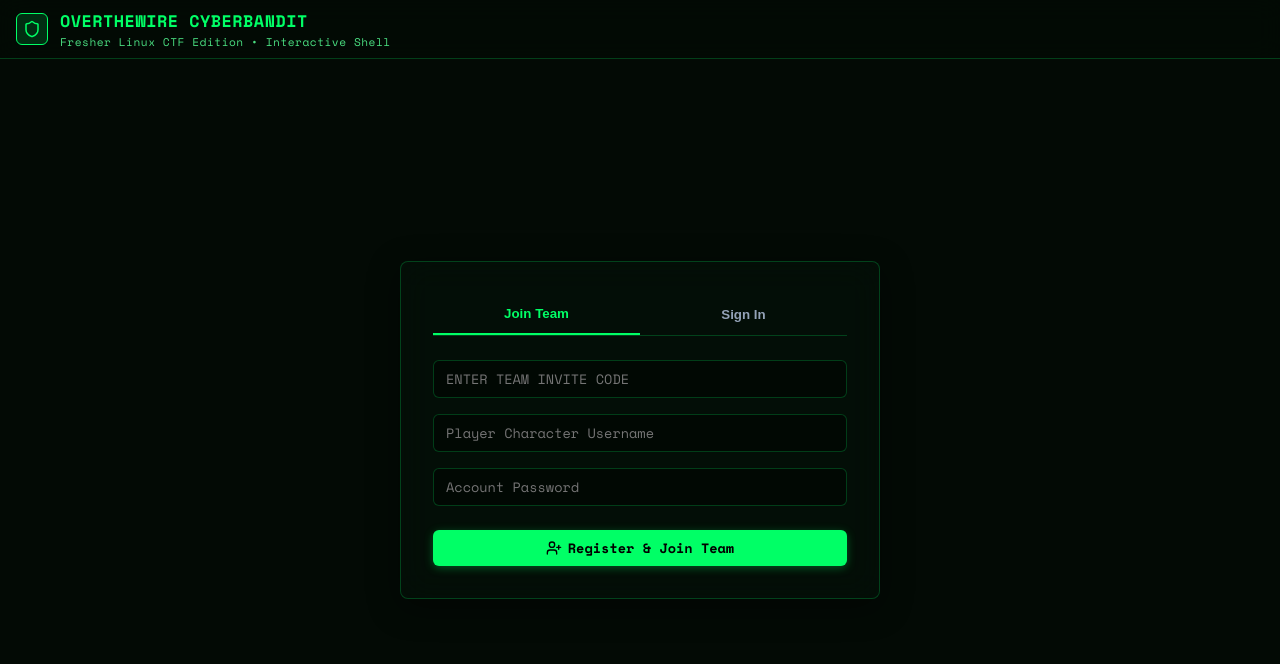
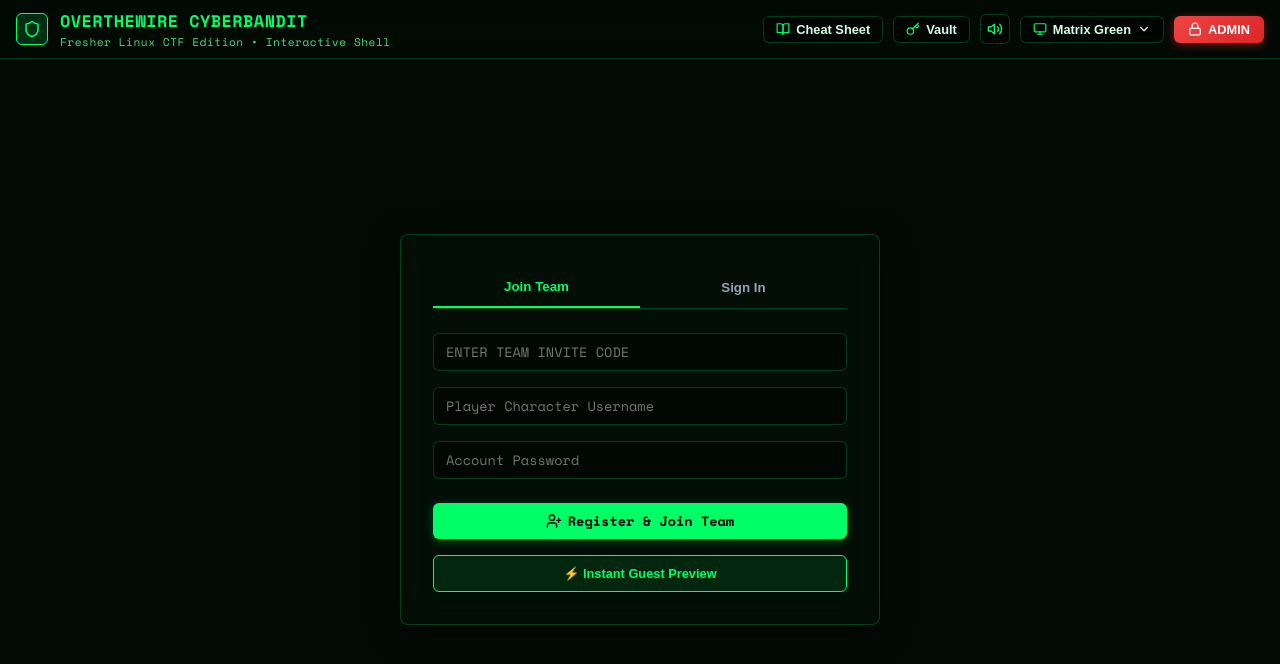
Before and after one commit to wtfnixin/cyberbandit, a React (Vite) app in the folder frontend/: page / in a window 1280 px wide. Shown: the top 664 px of the page. Built offline with nearby package versions, Linux system fonts and the light colour scheme.

Commit message:
feat(frontend): restore original cloned repo frontend structure with UI/UX enhancements and guest preview mode

```diff
--- a/frontend/src/App.tsx
+++ b/frontend/src/App.tsx
@@ -1154,9 +1154,10 @@
           </div>
         </div>
 
-        {/* Center / Right Header Badges & Action Buttons */}
-        {isLogged ? (
+        {/* Center/Right Header Badges & Action Buttons */}
         <div style={{ display: 'flex', alignItems: 'center', gap: '10px' }}>
+          {isLogged && (
+            <>
               {/* Room Info */}
               <div style={{
                 display: 'flex',
@@ -1203,7 +1204,7 @@
                 fontWeight: 'bold',
                 color: 'var(--theme-primary)'
               }}>
-              <span>🥷 {username || 'Player'}</span>
+                <span>🥷 {username || 'Dhruv'}</span>
                 <button
                   onClick={handleLogout}
                   style={{ background: 'transparent', border: 'none', color: 'var(--theme-primary)', cursor: 'pointer', display: 'flex', alignItems: 'center', padding: '0 2px' }}
@@ -1212,6 +1213,8 @@
                   <LogOut size={14} />
                 </button>
               </div>
+            </>
+          )}
 
           {/* Cheat Sheet Button */}
           <button
@@ -1360,7 +1363,6 @@
             <span>ADMIN</span>
           </button>
         </div>
-        ) : null}
       </header>
 
       {/* System Announcement Banner */}
@@ -1401,6 +1403,22 @@
                   <button type="submit" className="btn" style={{ marginTop: '8px' }}>
                     <UserPlus size={16} /> Register & Join Team
                   </button>
+                  <button
+                    type="button"
+                    onClick={() => { setUsername('Dhruv'); setIsLogged(true); }}
+                    style={{
+                      background: 'rgba(0, 255, 102, 0.1)',
+                      border: '1px solid var(--theme-primary)',
+                      color: 'var(--theme-primary)',
+                      padding: '10px',
+                      borderRadius: '6px',
+                      fontSize: '0.8rem',
+                      fontWeight: 'bold',
+                      cursor: 'pointer'
+                    }}
+                  >
+                    ⚡ Instant Guest Preview
+                  </button>
                 </form>
               )}
 
@@ -1410,6 +1428,22 @@
                   <input type="password" className="form-control" placeholder="Password" value={password} onChange={(e) => setPassword(e.target.value)} />
                   <button type="submit" className="btn" style={{ marginTop: '8px' }}>
                     <Key size={16} /> Access Session
+                  </button>
+                  <button
+                    type="button"
+                    onClick={() => { setUsername('Dhruv'); setIsLogged(true); }}
+                    style={{
+                      background: 'rgba(0, 255, 102, 0.1)',
+                      border: '1px solid var(--theme-primary)',
+                      color: 'var(--theme-primary)',
+                      padding: '10px',
+                      borderRadius: '6px',
+                      fontSize: '0.8rem',
+                      fontWeight: 'bold',
+                      cursor: 'pointer'
+                    }}
+                  >
+                    ⚡ Instant Guest Preview
                   </button>
                 </form>
               )}
```
Lines whose indentation alone changed are shown as unchanged.
